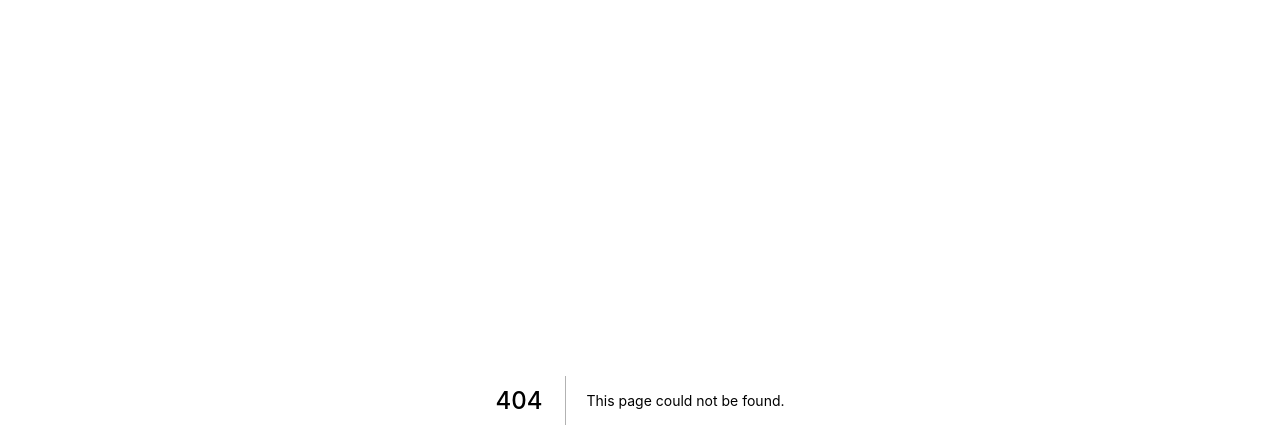
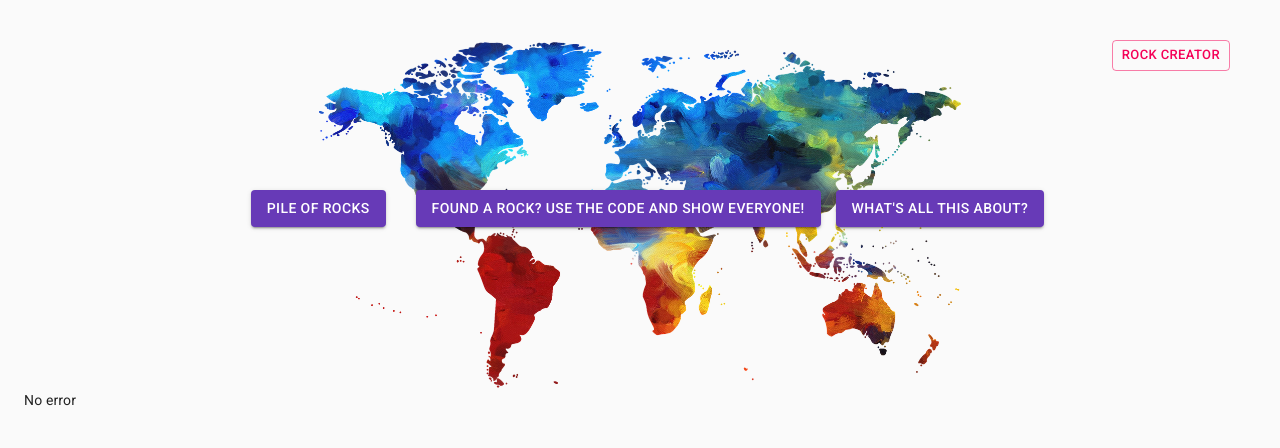
Before and after one commit to GeorgeCrisan/ninasrocks, a Next.js app in the folder app/: page / in a window 1280 px wide. Before the commit this address had no page. Shown: the top 448 px of the page. Built offline with nearby package versions, Linux system fonts and the light colour scheme.

Commit message:
done for today

```diff
--- a/app/pages/components/CustomNav.js
+++ b/app/pages/components/CustomNav.js
@@ -28,7 +28,7 @@ var CustomNav = () => {
     <div className='navigation'>
       <div className='nav--master-login'><Button  variant="outlined" color="secondary" size="small"> rock creator </Button> </div>
       <div className='nav'>
-        <Link href='/homepage'>
+        <Link href='/'>
           <ColorButtonPurple  style={linkStyle} variant="contained" color="primary">
             Pile of rocks
           </ColorButtonPurple>
```
Also changed, not shown: app/pages/index.js (renamed from app/pages/homepage.js).
